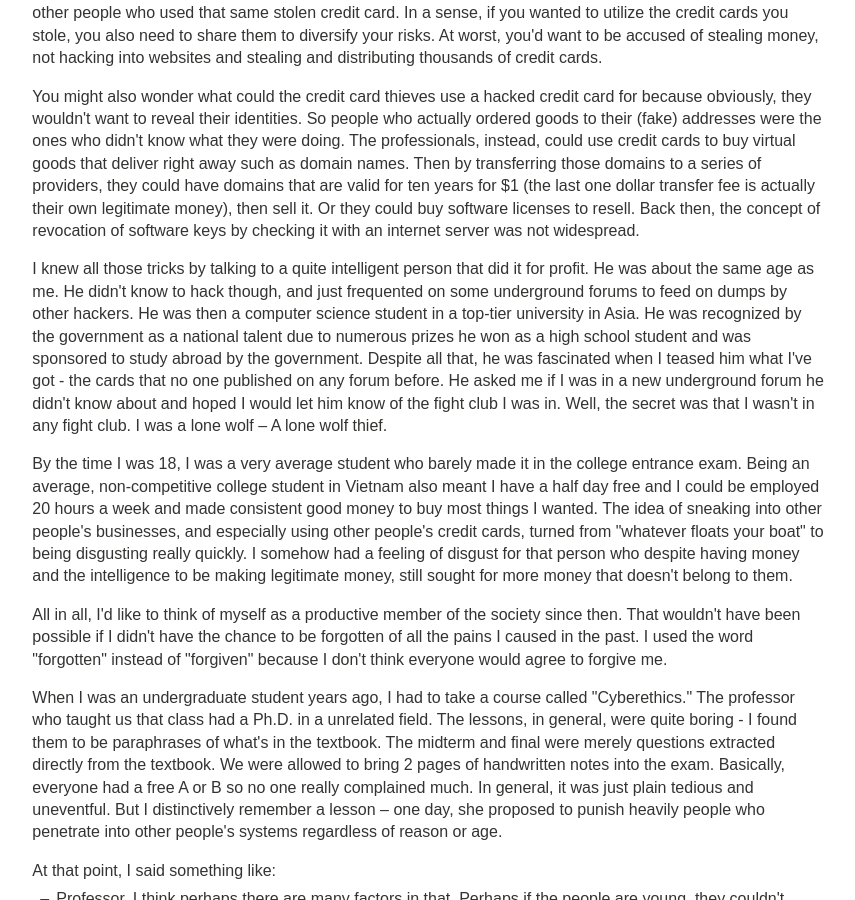
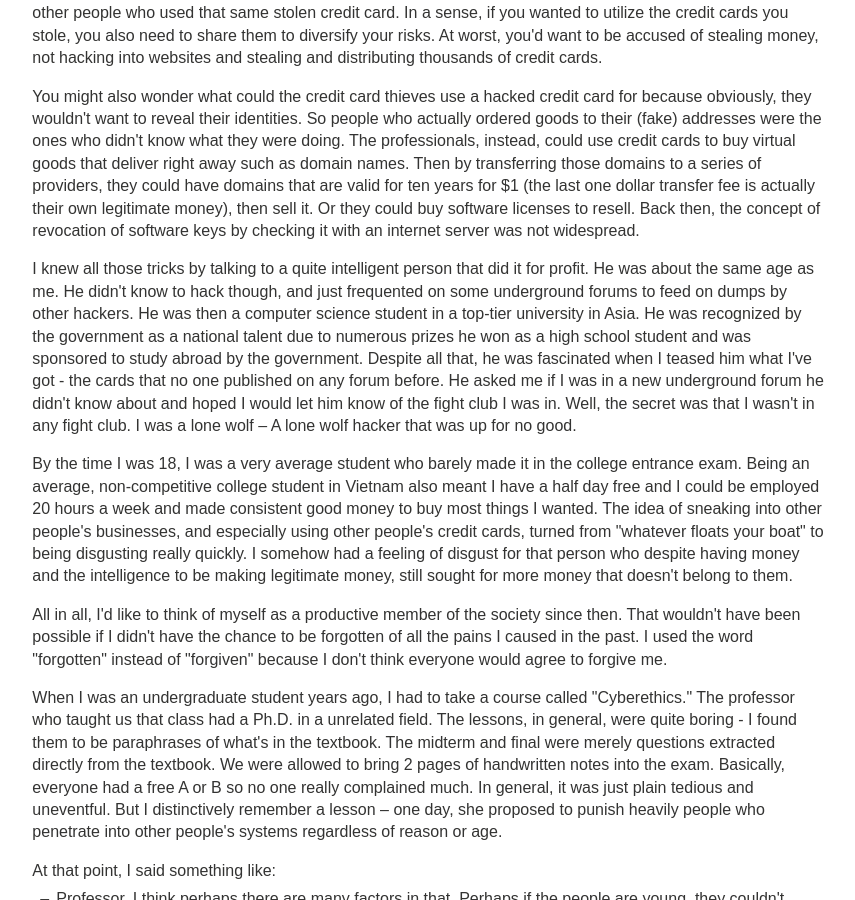
Before and after one commit to htruong/htruong.github.io, a Jekyll site: the page built from _posts/2018-06-18-forgotten-shameful-hacker.md, in a window 1280 px wide and 900 px high, scrolled down 841 px. Shown: the whole window, without its empty margins (316-1171 px from the left). Built offline with Jekyll 4.4.1, drawn with Linux system fonts in a browser that asks for light colours.

Commit message:
[blog] forgotten hacker

```diff
--- a/_posts/2018-06-18-forgotten-shameful-hacker.md
+++ b/_posts/2018-06-18-forgotten-shameful-hacker.md
@@ -16,7 +16,7 @@ But many others hacked because it was a profitable thing. Back then, many black
 
 You might also wonder what could the credit card thieves use a hacked credit card for because obviously, they wouldn't want to reveal their identities. So people who actually ordered goods to their (fake) addresses were the ones who didn't know what they were doing. The professionals, instead, could use credit cards to buy virtual goods that deliver right away such as domain names. Then by transferring those domains to a series of providers, they could have domains that are valid for ten years for $1 (the last one dollar transfer fee is actually their own legitimate money), then sell it. Or they could buy software licenses to resell. Back then, the concept of revocation of software keys by checking it with an internet server was not widespread.
 
-I knew all those tricks by talking to a quite intelligent person that did it for profit. He was about the same age as me. He didn't know to hack though, and just frequented on some underground forums to feed on dumps by other hackers. He was then a computer science student in a top-tier university in Asia. He was recognized by the government as a national talent due to numerous prizes he won as a high school student and was sponsored to study abroad by the government. Despite all that, he was fascinated when I teased him what I've got - the cards that no one published on any forum before. He asked me if I was in a new underground forum he didn't know about and hoped I would let him know of the fight club I was in. Well, the secret was that I wasn't in any fight club. I was a lone wolf -- A lone wolf thief.
+I knew all those tricks by talking to a quite intelligent person that did it for profit. He was about the same age as me. He didn't know to hack though, and just frequented on some underground forums to feed on dumps by other hackers. He was then a computer science student in a top-tier university in Asia. He was recognized by the government as a national talent due to numerous prizes he won as a high school student and was sponsored to study abroad by the government. Despite all that, he was fascinated when I teased him what I've got - the cards that no one published on any forum before. He asked me if I was in a new underground forum he didn't know about and hoped I would let him know of the fight club I was in. Well, the secret was that I wasn't in any fight club. I was a lone wolf -- A lone wolf hacker that was up for no good.
 
 By the time I was 18, I was a very average student who barely made it in the college entrance exam. Being an average, non-competitive college student in Vietnam also meant I have a half day free and I could be employed 20 hours a week and made consistent good money to buy most things I wanted. The idea of sneaking into other people's businesses, and especially using other people's credit cards, turned from "whatever floats your boat" to being disgusting really quickly. I somehow had a feeling of disgust for that person who despite having money and the intelligence to be making legitimate money, still sought for more money that doesn't belong to them.
 
```
